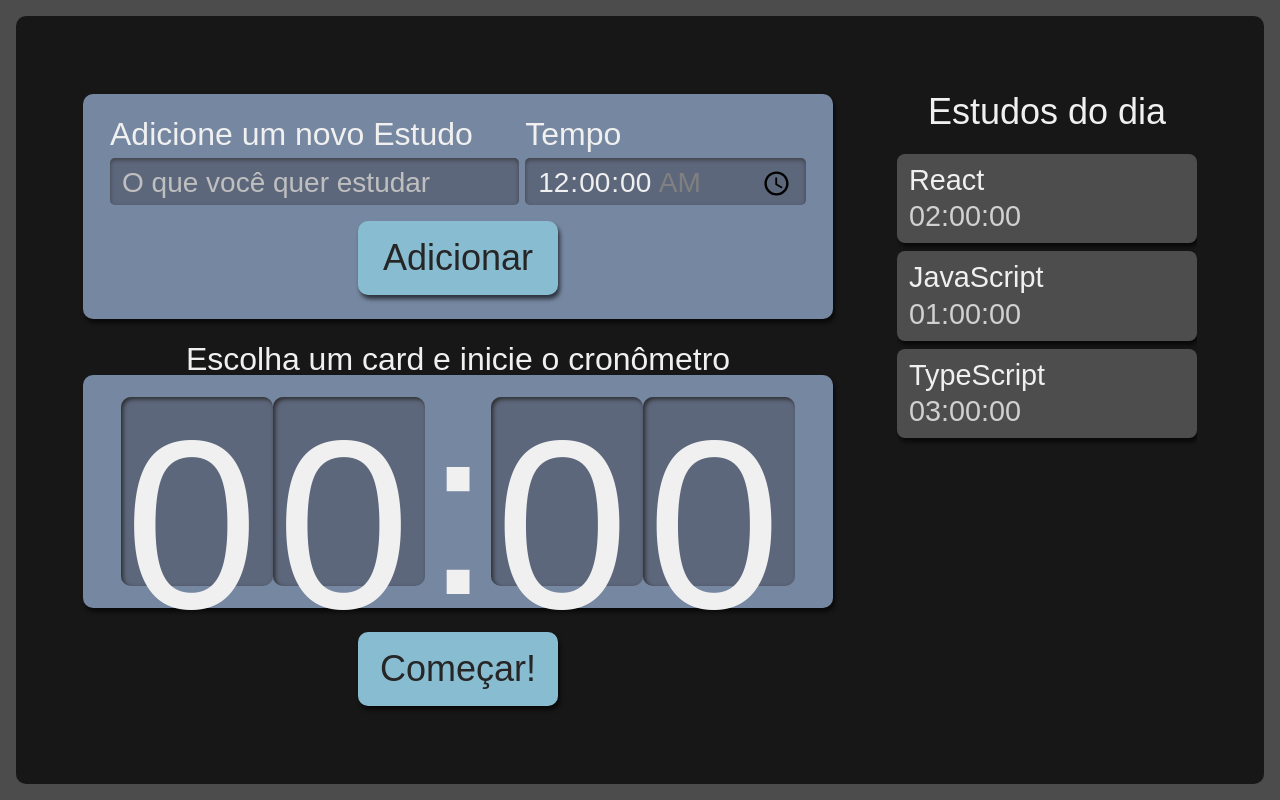
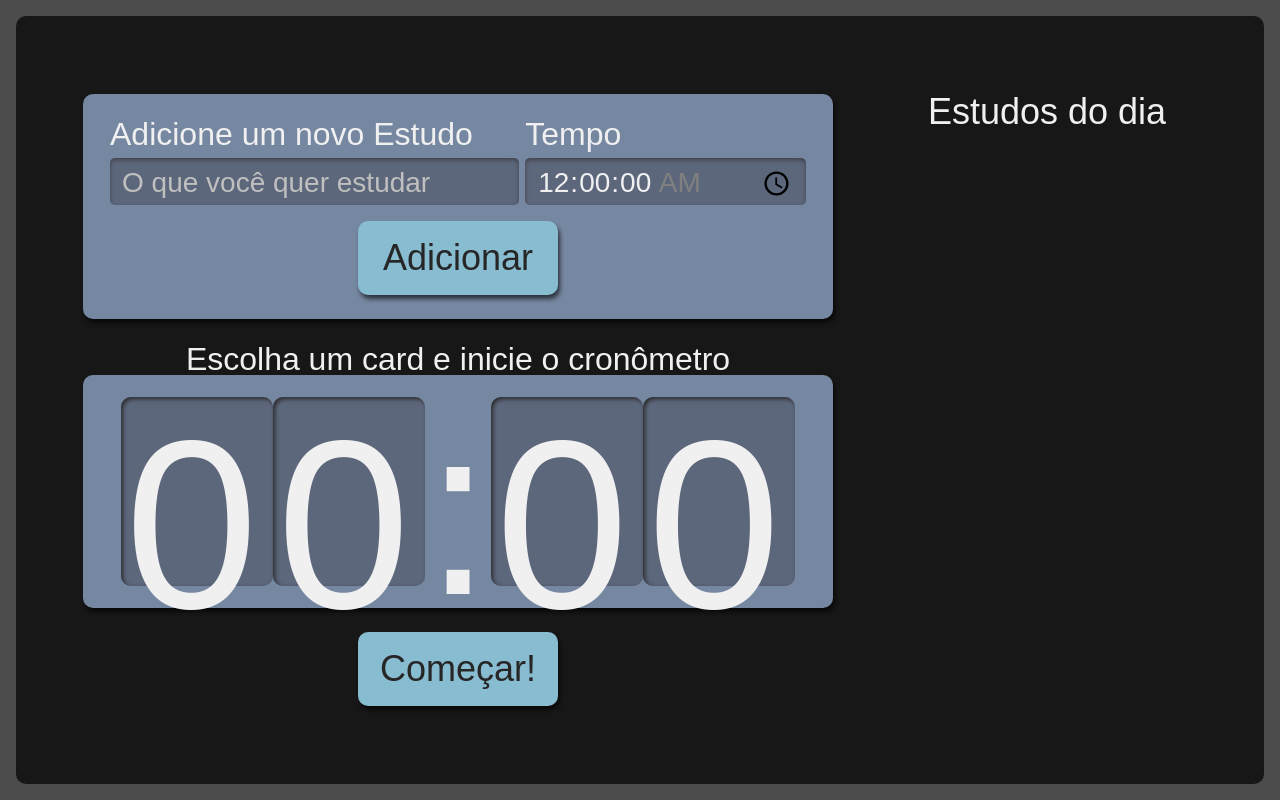
Before and after one commit to Mackenzzy/studies, a React (Create React App) app: page / in a window 1280 px wide. Built offline with nearby package versions, Linux system fonts and the light colour scheme.

Commit message:
Tipando as função de criar tarefas

```diff
--- a/src/Pages/App.tsx
+++ b/src/Pages/App.tsx
@@ -1,15 +1,17 @@
-import React from 'react';
+import React, { useState } from 'react';
 import Cronometro from '../components/Cronometro';
 import Formulario from '../components/Formulario';
 import Lista from '../components/Lista';
+import { ITarefa } from '../types/tarefa';
 import style from './app.module.scss';
 
 
 function App() {
+  const [tarefas, setTarefas] = useState<ITarefa[]>([]);
   return (
     <div className={style.AppStyle}>
-    <Formulario/>
-    <Lista/>
+    <Formulario setTarefas={setTarefas}/>
+    <Lista tarefas={tarefas}/>
     <Cronometro/>
     </div>
   );
--- a/src/components/Botao/index.tsx
+++ b/src/components/Botao/index.tsx
@@ -4,8 +4,11 @@
 interface Props {
     children: React.ReactNode;
   }
-class Botao extends react.Component<React.PropsWithChildren<{}>>{
+class Botao extends react.Component<React.PropsWithChildren<{
+    type?: "button" | "submit" | "reset" | undefined
+}>>{
     render(){
+        const {type ="button"}  = this.props;
 
         //formas de colocar as variaveis:
         //const color = 'red'; chama a variavel color dentro do style>backgroundColor
@@ -18,7 +21,7 @@
             //backgroundColor: estaAtivo ?"green":"red"
         //}
         return(
-            <button className={style.botao} >
+            <button type={type} className={style.botao} >
                 {this.props.children}
             </button>
         )
--- a/src/components/Formulario/index.tsx
+++ b/src/components/Formulario/index.tsx
@@ -1,15 +1,19 @@
 import React from "react";
+import { ITarefa } from "../../types/tarefa";
 import Botao from "../Botao";
 import style from './Formulario.module.scss'
 
-class Formulario extends React.Component{
+class Formulario extends React.Component<{
+    setTarefas: React.Dispatch<React.SetStateAction<ITarefa[]>>
+}>{
     state = {
         tarefa: "",
         tempo: "00:00",
     }
     adicionarTarefa(evento: React.FormEvent<HTMLFormElement>){
         evento.preventDefault();
-        console.log('state: ',this.state)
+        this.props.setTarefas(tarefasAntigas => [...tarefasAntigas, {...this.state}])
+
     }
     render(){
         return(
@@ -51,7 +55,7 @@
                     />
 
                 </div>
-                <Botao>
+                <Botao type="submit">
                     Adicionar
                 </Botao>
             </form>
--- a/src/components/Lista/index.tsx
+++ b/src/components/Lista/index.tsx
@@ -1,25 +1,13 @@
-import React, { useState } from 'react';
 import style from './Lista.module.scss'
 import Item from './Item'
+import { ITarefa } from '../../types/tarefa';
 
-function Lista(){
-    const [tarefas, setTarefas] = useState([{
-        tarefa: 'React',
-        tempo: '02:00:00'
-    },{
-        tarefa: 'JavaScript',
-        tempo:'01:00:00'
-    },{
-        tarefa: 'TypeScript',
-        tempo: '03:00:00'
-    }
-]);
+
+function Lista({tarefas}: {tarefas: ITarefa[]}){
+
     return(
         <aside className={style.listaTarefas}>
-            <h2 onClick={()=>{
-                console.log('h2 clicado', tarefas)
-                setTarefas([...tarefas, {tarefa: "Estudar estado", tempo: "05:00:00"}])
-            }}>Estudos do dia</h2>
+            <h2>Estudos do dia</h2>
             <ul>
                 {
                     tarefas.map((item, index)=>(
--- /dev/null
+++ b/src/types/tarefa.ts
@@ -0,0 +1,4 @@
+export interface ITarefa {
+    tarefa: string,
+    tempo: string,
+}
```
